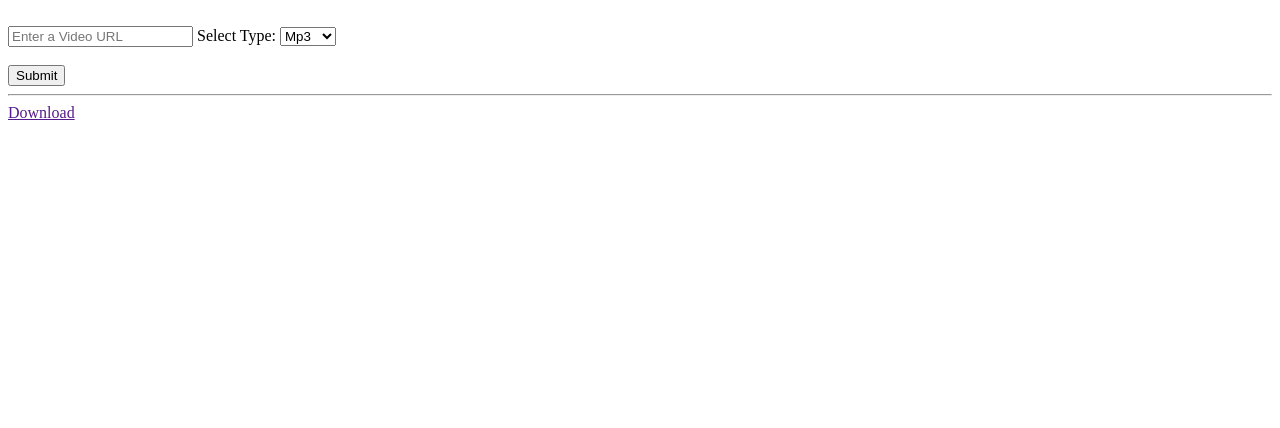
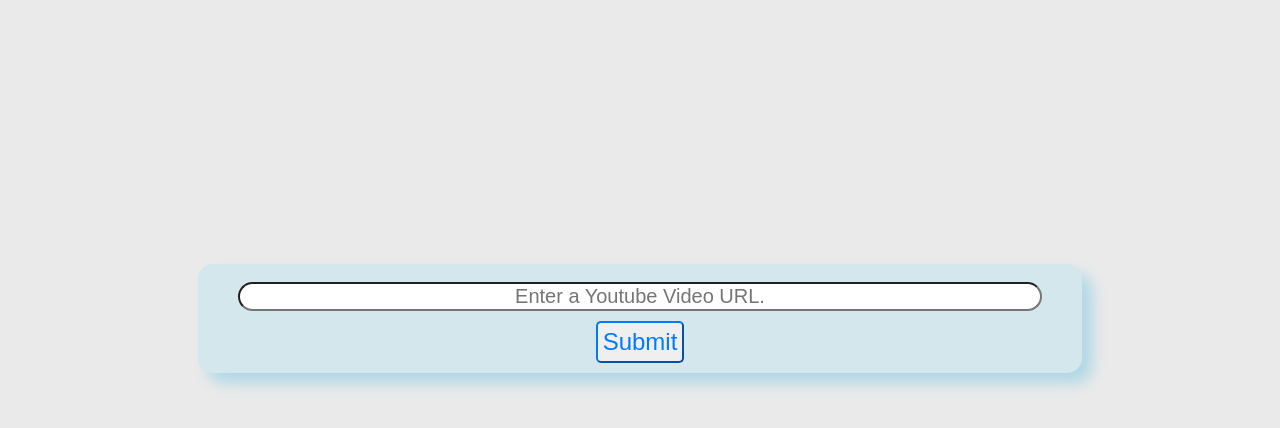
Before and after one commit to pd28CSE/youtube_video_downloader, a Django app: page / in a window 1280 px wide. Shown: the top 428 px of the page. Run offline with Django 4.2, Linux system fonts and the light colour scheme.

Commit message:
added audio file download option and css

```diff
--- a/downloader/views.py
+++ b/downloader/views.py
@@ -1,6 +1,7 @@
 from django.shortcuts import render
 from django.views import View
 from django.conf import settings
+from django.http import FileResponse, HttpResponseBadRequest
 from pathlib import Path
 
 from pytube import YouTube
@@ -15,20 +16,27 @@
         return render(request, self.template_name)
 
     def post(self, request, *args, **kwargs):
-        convertion_type = request.POST.get('convertion-type')
+
         url = request.POST.get('url')
-        yt = YouTube(url)
+        # convertion_type = request.POST.get('convertion-type')
 
-        # for item in yt.streams.filter(only_audio=True):
-        #     print(item.abr)
-        #     print(item.url)
+        try:
+            yt = YouTube(url)
+            dc = dict()
+            for item in yt.streams.filter(only_audio=True):
+                # print(item.abr)
+                # print(item.url)
+                dc[item.abr.replace('kbps', '')] = item.itag
+            maxKbps = max([int(i) for i in dc.keys()])
+            bestQualityItag = dc[f'{maxKbps}']
+            dc.clear()
 
-        stream = yt.streams.filter(only_audio=True).first()
-        dire = Path.joinpath(settings.BASE_DIR, 'medias')
-        a = stream.download(dire)
+            # stream = yt.streams.filter(only_audio=True).first()
+            # dire = Path.joinpath(settings.BASE_DIR, 'medias')
 
-        with open(a, 'rb') as file:
-            data = file.read()
-
-        context = {'url': data}
-        return render(request, self.template_name, context)
+            # a = stream.download(dire)
+            # with open(a, 'rb') as file:
+            #     data = file.read()
+        except Exception as e:
+            return HttpResponseBadRequest('Please Enter Youtube Video URL.')
+        return FileResponse(open(yt.streams.get_by_itag(bestQualityItag).download(), 'rb'), as_attachment=True)
--- a/statics/css/style.css
+++ b/statics/css/style.css
@@ -1,3 +1,35 @@
-h1{
-    color: green;
+body{
+    padding-top:20%;
+    background: rgb(235, 234, 234);
 }
+
+.container{
+    margin: auto;
+    background: #D3E7EC;
+    width: 70%;
+    text-align: center;
+    border-radius: 15px;
+    padding-bottom: 10px;
+    box-shadow: 10px 10px 15px lightblue;
+}
+
+#urlid{
+    width: 90%;
+    font-size: 20px;
+    border-radius: 30px;
+    text-align: center;
+}
+
+button {
+    margin-top: 10px;
+    border-color: #007bff;
+    border-radius: 5px;
+    padding: 5px;
+    font-size: 1.5rem;
+    color: #007bff;
+}
+
+button:hover {
+    background-color: #007bff;
+    color: white;
+}
--- a/templates/downloader/home.html
+++ b/templates/downloader/home.html
@@ -2,22 +2,20 @@
 
 {% block content %}
 
+    <div class="container">
         <form action="{% url 'downloader:home' %}" method="post">
             {% csrf_token %}
 
             <br>
-        <input type="url" name="url" id="urlid" placeholder="Enter a Video URL" required=true>
-        <label for="video">Select Type:</label>
+            <input id="urlid" type="url" name="url" id="urlid" placeholder="Enter a Youtube Video URL." required=true>
+            <!-- <label for="video">Select Type:</label>
             <select id="video" name="convertion-type">
             <option value="audio">Mp3</option>
             <option value="video">Video</option>
-        </select>
-        <br> <br>
+            </select> -->
+            <br>
             <button type="submit">Submit</button>
         </form>
-    <hr>
-
-
-    <a href="{{url}}" download> Download </a>
+    </div>
 
 {% endblock content %}
```
Lines whose indentation alone changed are shown as unchanged.
